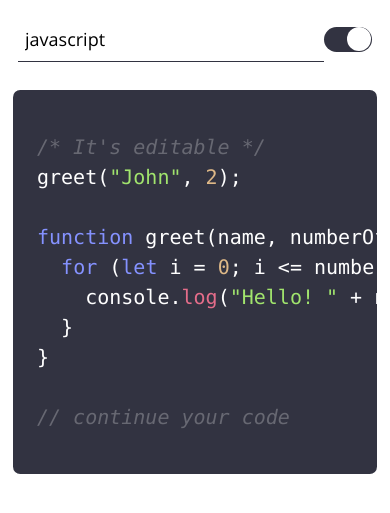
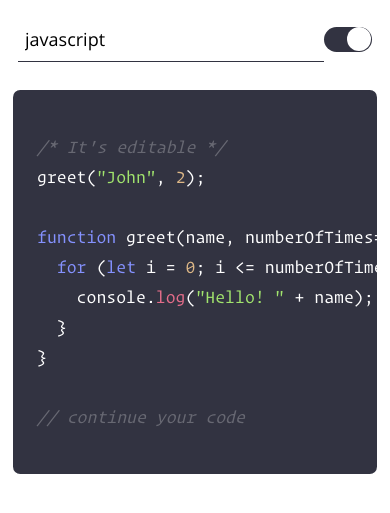
Before and after one commit to Joshua0707/syntax-highlighter, a plain HTML site: page index.html in a window 390 px wide. Shown: the part 201-714 px from the top of the page. Drawn offline with Linux system fonts and the light colour scheme.

Commit message:
adding support for coding font in mobile

```diff
--- a/dist/syntax-highlight.css
+++ b/dist/syntax-highlight.css
@@ -157,6 +157,16 @@ pre div.my-editor-style .cssunitcolor {
     }
 }
 
+@font-face {
+    font-family: consolas;
+    src: url(./consolas.ttf);
+}
+
+@font-face {
+    font-family: operator;
+    src: url(./operatormono.otf);
+}
+
 .my-editor-style {
     width: 100%;
     height: fit-content;
@@ -171,8 +181,8 @@ pre div.my-editor-style .cssunitcolor {
 
     box-sizing: border-box;
 
-    font-size: 20px;
-    font-family: 'Operator Mono Book', 'consolas';
+    font-size: 18px;
+    font-family: operator, consolas;
     font-weight: normal;
     line-height: 30px;
 
```
Also changed, not shown: dist/consolas.ttf (added), dist/operatormono.otf (added).
